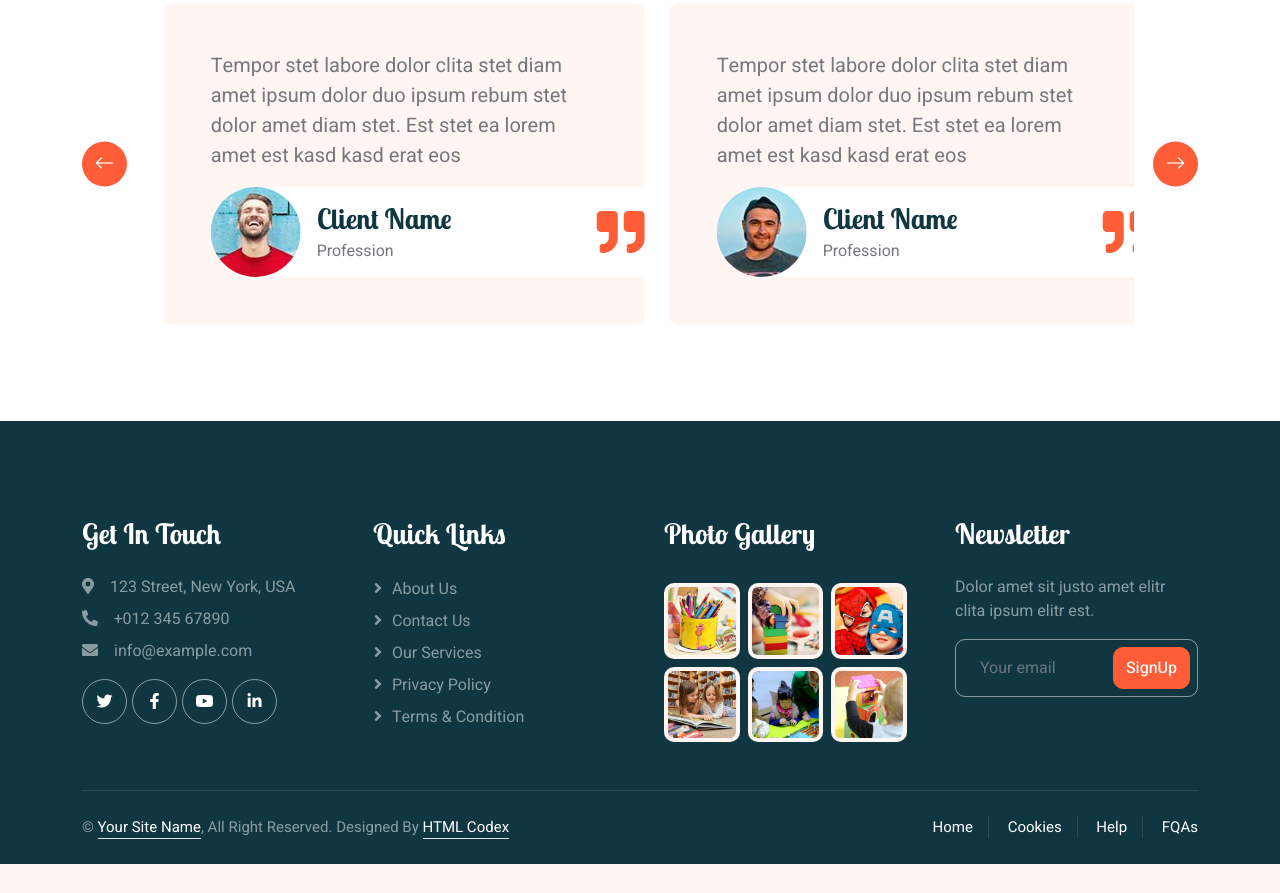
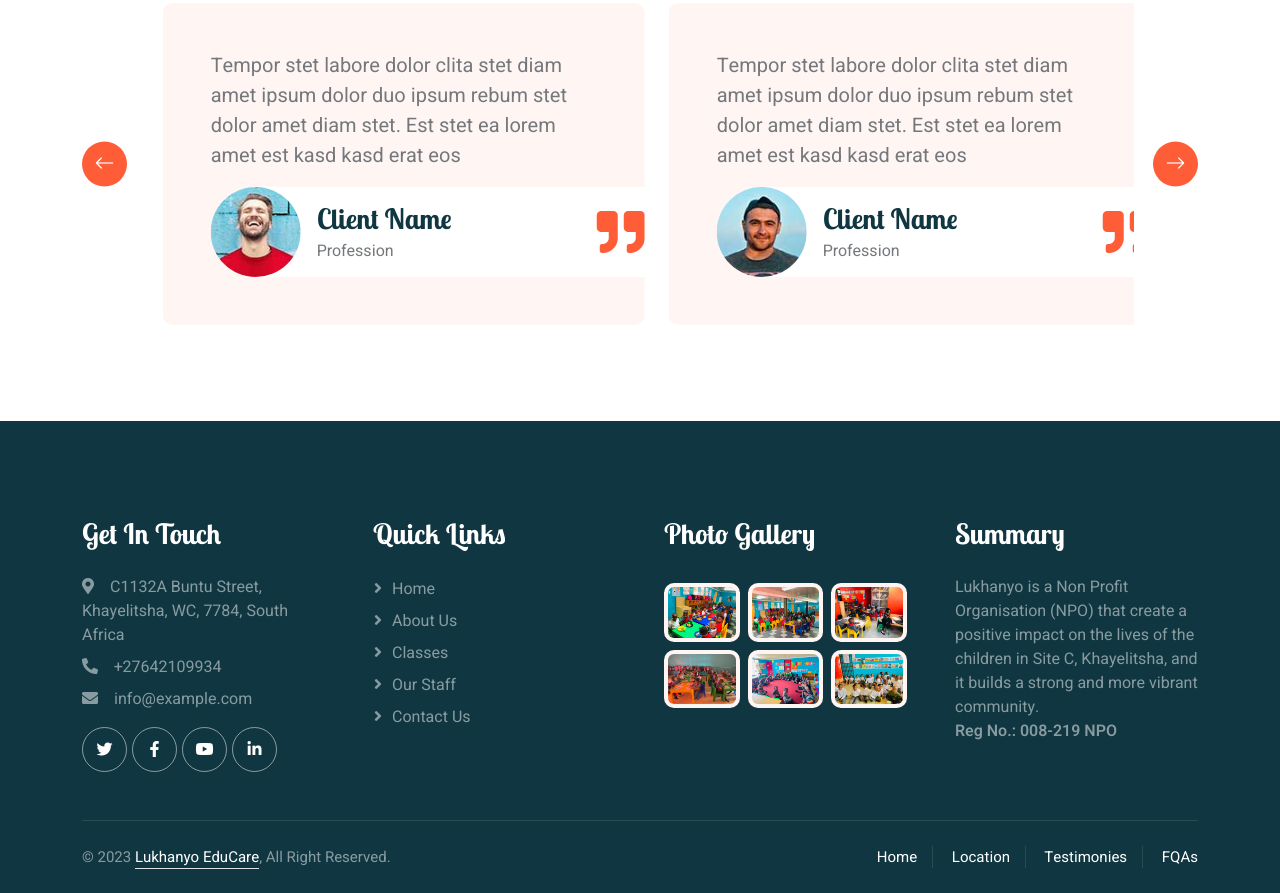
Before and after one commit to Happyboy623/Lukhanyo-ECD, a plain HTML site: page testimonial.html in a window 1280 px wide. Shown: the part 679-1572 px from the top of the page. Before the commit the page ends 1543 px from the top, so only its background shows below. Drawn offline with nearby package versions, Linux system fonts and the light colour scheme.

Commit message:
7 commit

```diff
--- a/testimonial.html
+++ b/testimonial.html
@@ -9,7 +9,7 @@
     <meta content="" name="description">
 
     <!-- Favicon -->
-    <link href="img/favicon.ico" rel="icon">
+    <link href="Logo.jpeg" rel="icon">
 
     <!-- Google Web Fonts -->
     <link rel="preconnect" href="https://fonts.googleapis.com">
@@ -41,7 +41,6 @@
         </div>
         <!-- Spinner End -->
 
-
         <!-- Navbar Start -->
         <nav class="navbar navbar-expand-lg bg-white navbar-light sticky-top px-4 px-lg-5 py-lg-0">
             <a href="index.html" class="navbar-brand">
@@ -55,23 +54,22 @@
                     <a href="index.html" class="nav-item nav-link">Home</a>
                     <a href="about.html" class="nav-item nav-link">About Us</a>
                     <a href="classes.html" class="nav-item nav-link">Classes</a>
-                    <a href="team.html" class="nav-item nav-link">Staff</a>
+                    <a href="team.html" class="nav-item nav-link">Team</a>
                     <a href="contact.html" class="nav-item nav-link">Contact Us</a>
                 </div>
-                <a href="" class="btn btn-primary rounded-pill px-3 d-none d-lg-block">Join Us<i class="fa fa-arrow-right ms-3"></i></a>
+                <a href="" class="btn btn-primary rounded-pill px-3 d-none d-lg-block">Register a Child<i class="fa fa-arrow-right ms-3"></i></a>
             </div>
         </nav>
         <!-- Navbar End -->
 
-
         <!-- Page Header End -->
         <div class="container-xxl py-5 page-header position-relative mb-5">
             <div class="container py-5">
-                <h1 class="display-2 text-white animated slideInDown mb-4">Testimonial</h1>
+                <h1 class="display-2 text-white animated slideInDown mb-4">Testimonials</h1>
                 <nav aria-label="breadcrumb animated slideInDown">
                     <ol class="breadcrumb">
-                        <li class="breadcrumb-item"><a href="#">Home</a></li>
-                        <li class="breadcrumb-item"><a href="#">Pages</a></li>
+                        <li class="breadcrumb-item"><a href="https://maps.app.goo.gl/QnzSma2VXE1Ru95Y7">Location</a></li>
+                        <li class="breadcrumb-item"><a href="testimonial.html">Testimonies</a></li>
                         <li class="breadcrumb-item text-white active" aria-current="page">Testimonial</li>
                     </ol>
                 </nav>
@@ -84,7 +82,7 @@
         <div class="container-xxl py-5">
             <div class="container">
                 <div class="text-center mx-auto mb-5 wow fadeInUp" data-wow-delay="0.1s" style="max-width: 600px;">
-                    <h1 class="mb-3">Our Clients Say!</h1>
+                    <h1 class="mb-3">Our Recognised Impact!</h1>
                     <p>Eirmod sed ipsum dolor sit rebum labore magna erat. Tempor ut dolore lorem kasd vero ipsum sit eirmod sit. Ipsum diam justo sed rebum vero dolor duo.</p>
                 </div>
                 <div class="owl-carousel testimonial-carousel wow fadeInUp" data-wow-delay="0.1s">
@@ -126,15 +124,14 @@
         </div>
         <!-- Testimonial End -->
 
-
         <!-- Footer Start -->
         <div class="container-fluid bg-dark text-white-50 footer pt-5 mt-5 wow fadeIn" data-wow-delay="0.1s">
             <div class="container py-5">
                 <div class="row g-5">
                     <div class="col-lg-3 col-md-6">
                         <h3 class="text-white mb-4">Get In Touch</h3>
-                        <p class="mb-2"><i class="fa fa-map-marker-alt me-3"></i>123 Street, New York, USA</p>
-                        <p class="mb-2"><i class="fa fa-phone-alt me-3"></i>+012 345 67890</p>
+                        <p class="mb-2"><i class="fa fa-map-marker-alt me-3"></i>C1132A Buntu Street, Khayelitsha, WC, 7784, South Africa</p>
+                        <p class="mb-2"><i class="fa fa-phone-alt me-3"></i>+27642109934 </p>
                         <p class="mb-2"><i class="fa fa-envelope me-3"></i>info@example.com</p>
                         <div class="d-flex pt-2">
                             <a class="btn btn-outline-light btn-social" href=""><i class="fab fa-twitter"></i></a>
@@ -145,59 +142,51 @@
                     </div>
                     <div class="col-lg-3 col-md-6">
                         <h3 class="text-white mb-4">Quick Links</h3>
-                        <a class="btn btn-link text-white-50" href="">About Us</a>
-                        <a class="btn btn-link text-white-50" href="">Contact Us</a>
-                        <a class="btn btn-link text-white-50" href="">Our Services</a>
-                        <a class="btn btn-link text-white-50" href="">Privacy Policy</a>
-                        <a class="btn btn-link text-white-50" href="">Terms & Condition</a>
+                        <a class="btn btn-link text-white-50" href="index.html">Home</a>
+                        <a class="btn btn-link text-white-50" href="about.html">About Us</a>
+                        <a class="btn btn-link text-white-50" href="classes.html">Classes</a>
+                        <a class="btn btn-link text-white-50" href="team.html">Our Staff</a>
+                        <a class="btn btn-link text-white-50" href="contact.html">Contact Us</a>
                     </div>
                     <div class="col-lg-3 col-md-6">
                         <h3 class="text-white mb-4">Photo Gallery</h3>
                         <div class="row g-2 pt-2">
                             <div class="col-4">
-                                <img class="img-fluid rounded bg-light p-1" src="img/classes-1.jpg" alt="">
+                                <img class="img-fluid rounded bg-light p-1" src="P2.jpeg" alt="">
                             </div>
                             <div class="col-4">
-                                <img class="img-fluid rounded bg-light p-1" src="img/classes-2.jpg" alt="">
+                                <img class="img-fluid rounded bg-light p-1" src="P4.jpeg" alt="">
                             </div>
                             <div class="col-4">
-                                <img class="img-fluid rounded bg-light p-1" src="img/classes-3.jpg" alt="">
+                                <img class="img-fluid rounded bg-light p-1" src="P7.jpeg" alt="">
                             </div>
                             <div class="col-4">
-                                <img class="img-fluid rounded bg-light p-1" src="img/classes-4.jpg" alt="">
+                                <img class="img-fluid rounded bg-light p-1" src="P12.jpeg" alt="">
                             </div>
                             <div class="col-4">
-                                <img class="img-fluid rounded bg-light p-1" src="img/classes-5.jpg" alt="">
+                                <img class="img-fluid rounded bg-light p-1" src="P14.jpeg" alt="">
                             </div>
                             <div class="col-4">
-                                <img class="img-fluid rounded bg-light p-1" src="img/classes-6.jpg" alt="">
+                                <img class="img-fluid rounded bg-light p-1" src="P16.jpeg" alt="">
                             </div>
                         </div>
                     </div>
                     <div class="col-lg-3 col-md-6">
-                        <h3 class="text-white mb-4">Newsletter</h3>
-                        <p>Dolor amet sit justo amet elitr clita ipsum elitr est.</p>
-                        <div class="position-relative mx-auto" style="max-width: 400px;">
-                            <input class="form-control bg-transparent w-100 py-3 ps-4 pe-5" type="text" placeholder="Your email">
-                            <button type="button" class="btn btn-primary py-2 position-absolute top-0 end-0 mt-2 me-2">SignUp</button>
-                        </div>
+                        <h3 class="text-white mb-4">Summary</h3>
+                        <p>Lukhanyo is a Non Profit Organisation (NPO) that create a positive impact on the lives of the children in Site C, Khayelitsha, and it builds a strong and more vibrant community. <br> <strong>Reg No.: 008-219 NPO</strong> </p>
                     </div>
                 </div>
             </div>
             <div class="container">
                 <div class="copyright">
                     <div class="row">
-                        <div class="col-md-6 text-center text-md-start mb-3 mb-md-0">
-                            &copy; <a class="border-bottom" href="#">Your Site Name</a>, All Right Reserved.
-
-							<!--/*** This template is free as long as you keep the footer author’s credit link/attribution link/backlink. If you'd like to use the template without the footer author’s credit link/attribution link/backlink, you can purchase the Credit Removal License from "https://htmlcodex.com/credit-removal". Thank you for your support. ***/-->
-							Designed By <a class="border-bottom" href="https://htmlcodex.com">HTML Codex</a>
+                        <div class="col-md-6 text-center text-md-start mb-3 mb-md-0"> &copy; 2023 <a class="border-bottom" href="index.html">Lukhanyo EduCare</a>, All Right Reserved.
                         </div>
                         <div class="col-md-6 text-center text-md-end">
                             <div class="footer-menu">
-                                <a href="">Home</a>
-                                <a href="">Cookies</a>
-                                <a href="">Help</a>
+                                <a href="index.html">Home</a>
+                                <a href="https://maps.app.goo.gl/QnzSma2VXE1Ru95Y7">Location</a>
+                                <a href="testimonial.html">Testimonies</a>
                                 <a href="">FQAs</a>
                             </div>
                         </div>
@@ -206,7 +195,6 @@
             </div>
         </div>
         <!-- Footer End -->
-
 
         <!-- Back to Top -->
         <a href="#" class="btn btn-lg btn-primary btn-lg-square back-to-top"><i class="bi bi-arrow-up"></i></a>
```
Also changed, not shown: about.html (+4 -5 lines), classes.html (+4 -4 lines), contact.html (+11 -12 lines), facility.html (+3 -3 lines), index.html (+4 -4 lines), team.html (+8 -9 lines).
